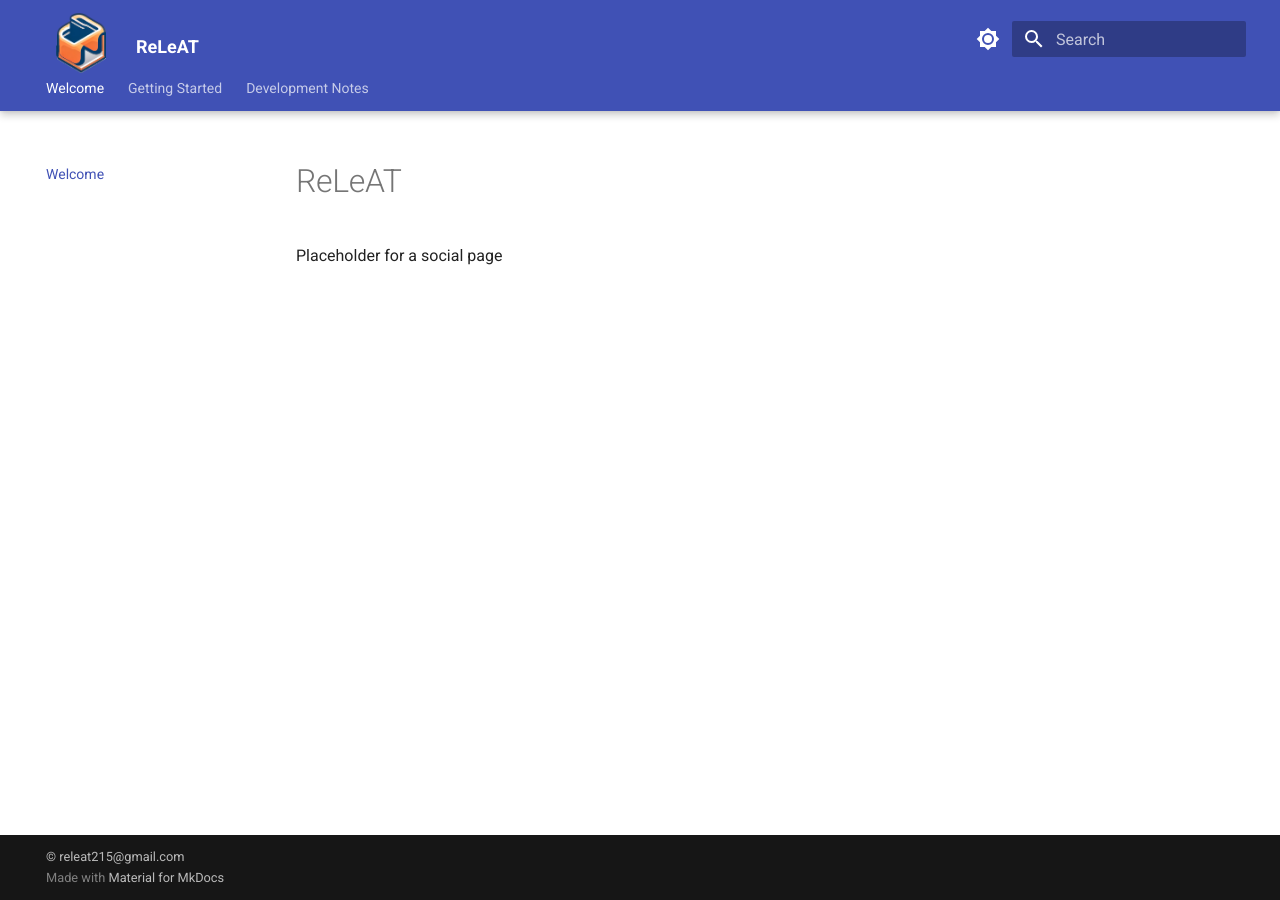
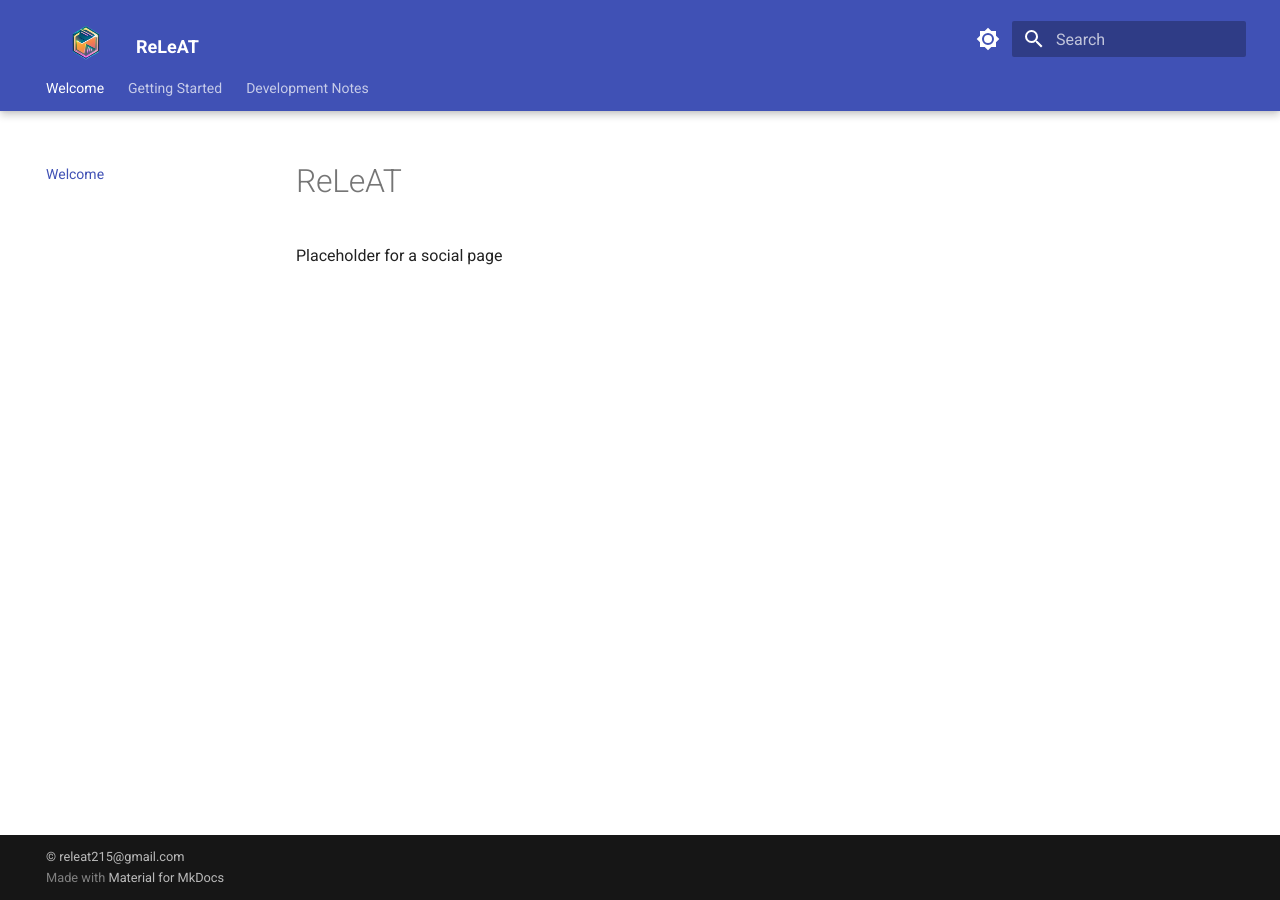
Before and after one commit to youthboo/releat, an MkDocs documentation site: the page built from docs/index.md, in a window 1280 px wide. Built offline with MkDocs 1.6.1 and Material for MkDocs 9.7.7, drawn with Linux system fonts in a browser that asks for light colours.

Commit message:
updated logo

```diff
--- a/mkdocs.yml
+++ b/mkdocs.yml
@@ -37,9 +37,9 @@ theme:
     code: 'Roboto Mono'
 
 
-  logo: images/logo-6.png
+  logo: images/logo-1.png
 
-  favicon: images/logo-6.png
+  favicon: images/logo-1.png
 
 
 
```
Also changed, not shown: docs/images/logo-1.png (added).
